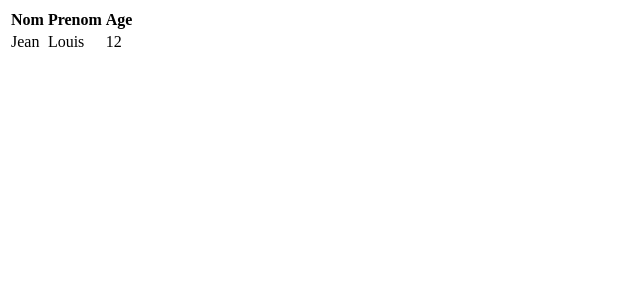
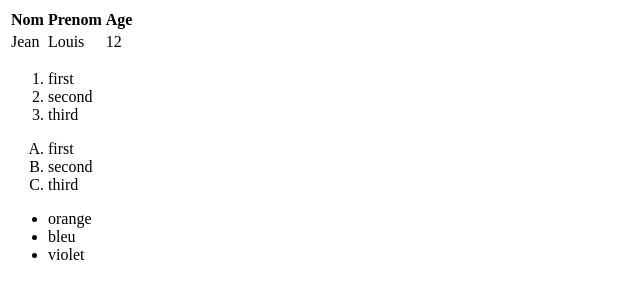
Before and after one commit to acelest/HTML-CSS, a plain HTML site: page les bases en html/liste tableau.html in a window 1280 px wide. Shown: the whole page, without its empty margins (0-640 px from the left). Drawn offline with Linux system fonts and the light colour scheme.

Commit message:
les # listes

```diff
--- a/les bases en html/liste tableau.html
+++ b/les bases en html/liste tableau.html
@@ -20,5 +20,25 @@
         </tr>
       </tbody>
     </table>
+
+    <!-- liste ordonnee -->
+    <ol>
+      <li>first</li>
+      <li>second</li>
+      <li>third</li>
+    </ol>
+
+    <ol type="A">
+      <li>first</li>
+      <li>second</li>
+      <li>third</li>
+    </ol>
+
+    <!-- liste non ordonnee  -->
+    <ul>
+      <li>orange</li>
+      <li>bleu</li>
+      <li>violet</li>
+    </ul>
   </body>
 </html>
```
